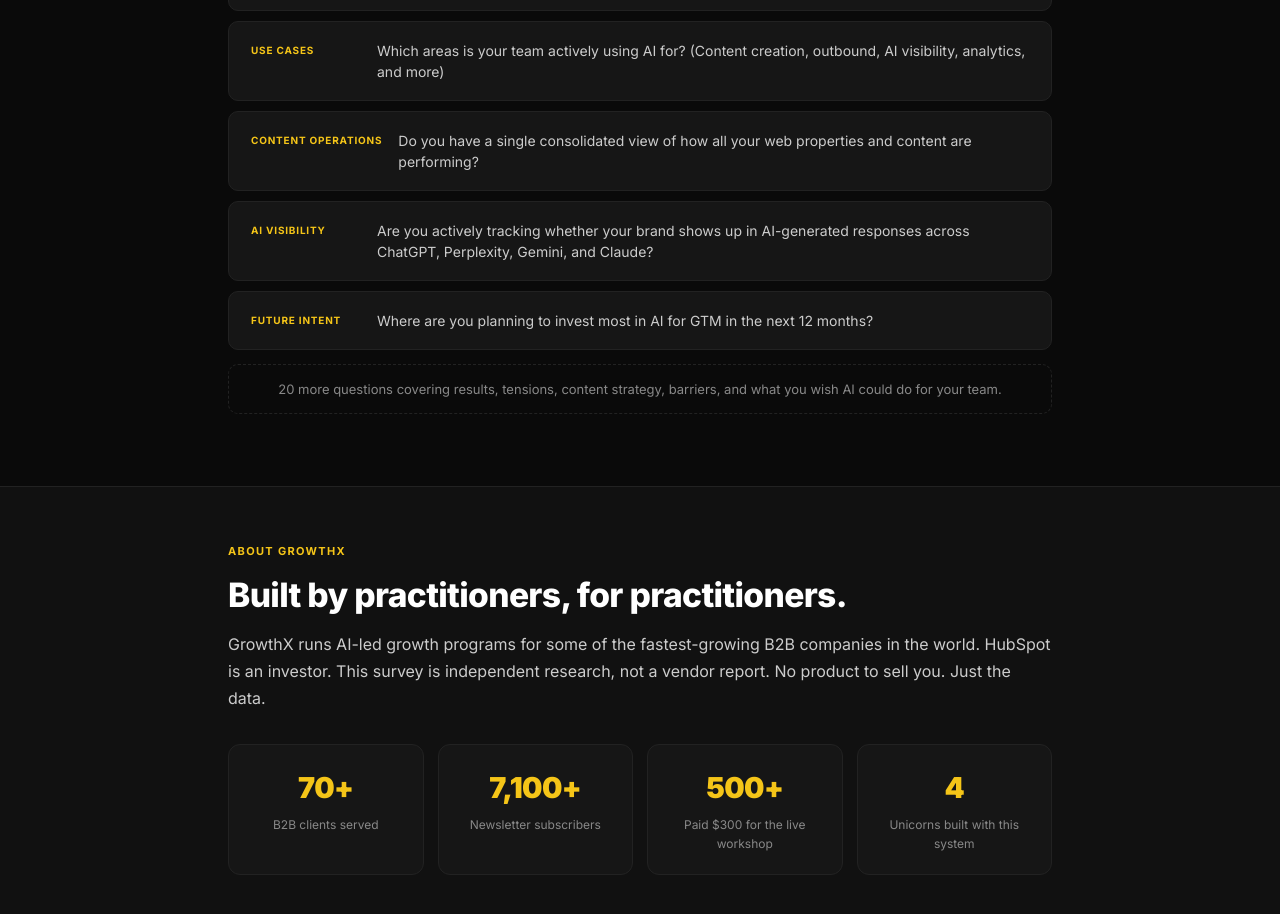
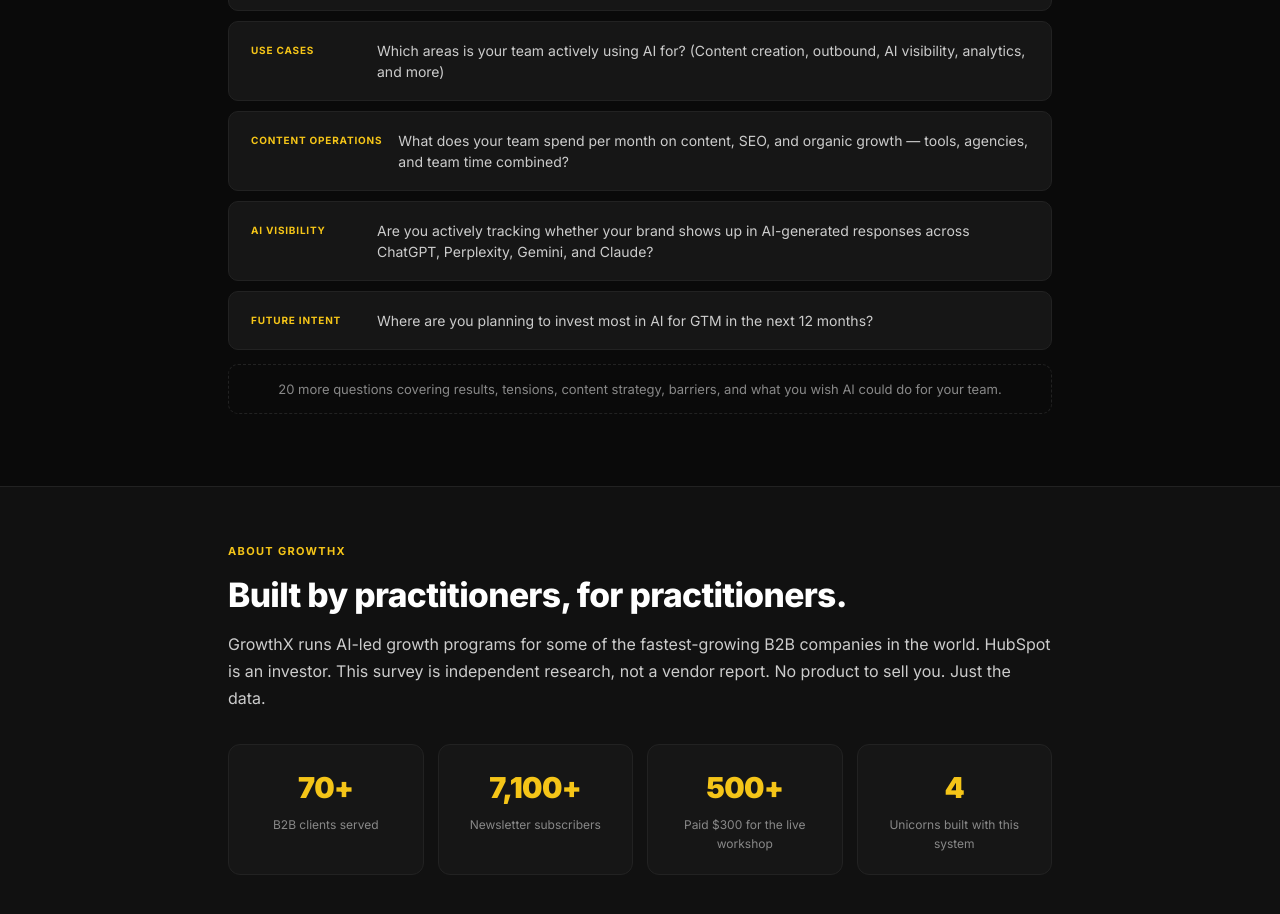
Before and after one commit to williamproctor/state-of-ai-led-growth, a plain HTML site: page index.html in a window 1280 px wide. Shown: the part 3160-4074 px from the top of the page. Drawn offline with Linux system fonts and the light colour scheme.

Commit message:
Refine question set: fix numbering, swap weak questions for stronger ones
- Fix duplicate Q3 numbering (Category 1 now starts at Q4)
- Remove Q5 (people using AI — redundant with team size Q3)
- Remove Q10 (tool count — redundant with consolidated view question)
- Remove Q25 (hypothetical product NPS — too leading for independent survey)
- Add Q6: how much content output is AI-assisted (shareable stat)
- Add Q10: primary inbound channel (segments ContentOS-relevant respondents)
- Add Q11: monthly spend on content/SEO/organic (benchmark stat, sales signal)
- Update question preview on public page to show spend question

Made-with: Cursor

```diff
--- a/index.html
+++ b/index.html
@@ -531,7 +531,7 @@
     </div>
     <div class="q-item">
       <span class="q-cat">Content Operations</span>
-      <span class="q-text">Do you have a single consolidated view of how all your web properties and content are performing?</span>
+      <span class="q-text">What does your team spend per month on content, SEO, and organic growth — tools, agencies, and team time combined?</span>
     </div>
     <div class="q-item">
       <span class="q-cat">AI Visibility</span>
```
